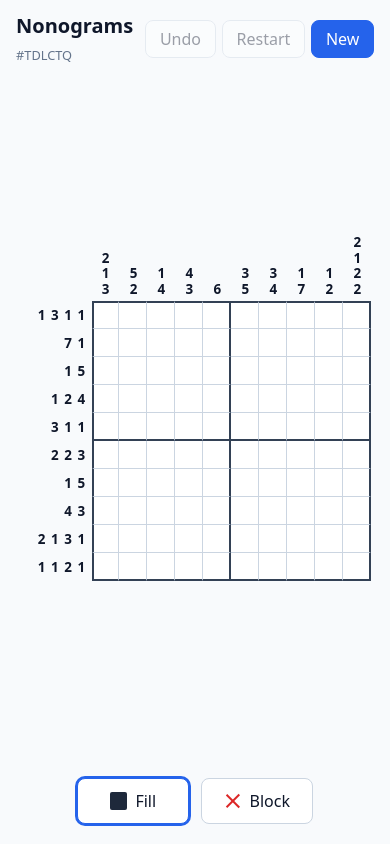
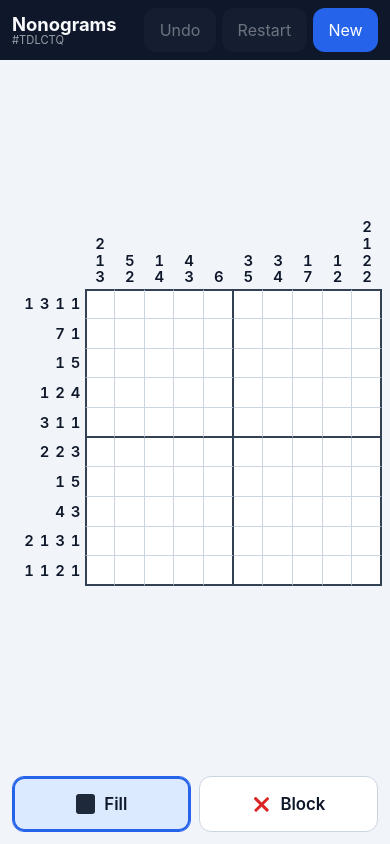
Before and after one commit to acroca/pwagames, a website built with Vite: page index.html in a window 390 px wide. Built offline with nearby package versions, Linux system fonts and the light colour scheme.

Commit message:
Target iPhone touch interaction only
- Remove right-click, keyboard shortcuts and hover highlighting
- Single-finger drawing; extra touches ignored; highlight touched row/column clues
- Lock the page: no zoom, rubber-band scrolling, text selection or callouts
- Full-width board, 44px+ tap targets, thumb-reach tool switch
- Dark app bar under the iOS translucent status bar; safe-area insets

Co-authored-by: Copilot <223556219+Copilot@users.noreply.github.com>

```diff
--- a/index.html
+++ b/index.html
@@ -2,10 +2,12 @@
 <html lang="en">
   <head>
     <meta charset="UTF-8" />
-    <meta name="viewport" content="width=device-width, initial-scale=1.0, viewport-fit=cover" />
+    <meta name="viewport" content="width=device-width, initial-scale=1, maximum-scale=1, user-scalable=no, viewport-fit=cover" />
     <meta name="description" content="Logic picture puzzles. Every puzzle is solvable without guessing." />
     <meta name="theme-color" content="#0f172a" />
+    <meta name="mobile-web-app-capable" content="yes" />
     <meta name="apple-mobile-web-app-capable" content="yes" />
+    <meta name="apple-mobile-web-app-title" content="Nonograms" />
     <meta name="apple-mobile-web-app-status-bar-style" content="black-translucent" />
     <link rel="icon" href="/favicon.svg" type="image/svg+xml" />
     <link rel="apple-touch-icon" href="/apple-touch-icon.png" />
@@ -15,9 +17,9 @@
     <header class="topbar">
       <h1>Nonograms <span id="puzzle-id" class="puzzle-id"></span></h1>
       <nav class="actions">
-        <button id="undo" type="button" title="Undo (Ctrl+Z)">Undo</button>
-        <button id="restart" type="button" title="Clear the board">Restart</button>
-        <button id="new" type="button" class="primary" title="Generate a new puzzle">New</button>
+        <button id="undo" type="button">Undo</button>
+        <button id="restart" type="button">Restart</button>
+        <button id="new" type="button" class="primary">New</button>
       </nav>
     </header>
     <main>
@@ -25,10 +27,10 @@
       <p id="status" class="status" role="status" aria-live="polite"></p>
     </main>
     <footer class="toolbar" role="toolbar" aria-label="Tool">
-      <button type="button" class="tool" data-tool="1" aria-pressed="true" title="Fill squares (F)">
+      <button type="button" class="tool" data-tool="1" aria-pressed="true">
         <span class="tool-icon fill-icon" aria-hidden="true"></span>Fill
       </button>
-      <button type="button" class="tool" data-tool="2" aria-pressed="false" title="Mark blocked squares (X)">
+      <button type="button" class="tool" data-tool="2" aria-pressed="false">
         <span class="tool-icon cross-icon" aria-hidden="true"></span>Block
       </button>
     </footer>
--- a/src/main.ts
+++ b/src/main.ts
@@ -146,26 +146,34 @@ function applyStroke(r: number, c: number) {
   }
 }
 
+function highlightLines(r: number | null, c: number | null) {
+  rowClueEls.forEach((x, i) => x.classList.toggle('active', i === r));
+  colClueEls.forEach((x, i) => x.classList.toggle('active', i === c));
+}
+
+// Touch drawing: one finger paints; extra fingers are ignored. The finger
+// hides the cell, so the touched row/column clues are highlighted instead.
 boardEl.addEventListener('pointerdown', (e) => {
-  if (state.solved || stroke) return;
+  if (state.solved || stroke || !e.isPrimary) return;
   const target = cellAt(e.clientX, e.clientY);
   if (!target) return;
   e.preventDefault();
-  // Right click (or pen eraser button) always marks blocked cells.
-  const strokeTool: Tool = e.button === 2 || e.button === 5 ? CROSS : tool;
   stroke = {
-    stroke: new Stroke(SIZE, target.row, target.col, state.cells, strokeTool),
+    stroke: new Stroke(SIZE, target.row, target.col, state.cells, tool),
     pointerId: e.pointerId,
     before: [...state.cells],
     changed: false,
   };
+  highlightLines(target.row, target.col);
   applyStroke(target.row, target.col);
 });
 
 window.addEventListener('pointermove', (e) => {
   if (!stroke || e.pointerId !== stroke.pointerId) return;
   const target = cellAt(e.clientX, e.clientY);
-  if (target) applyStroke(target.row, target.col);
+  if (!target) return;
+  highlightLines(target.row, target.col);
+  applyStroke(target.row, target.col);
 });
 
 function endStroke(e: PointerEvent) {
@@ -175,22 +183,10 @@ function endStroke(e: PointerEvent) {
     commit();
   }
   stroke = null;
+  highlightLines(null, null);
 }
 window.addEventListener('pointerup', endStroke);
 window.addEventListener('pointercancel', endStroke);
-boardEl.addEventListener('contextmenu', (e) => e.preventDefault());
-
-boardEl.addEventListener('pointerover', (e) => {
-  const el = e.target as HTMLElement;
-  if (!el.classList.contains('cell')) return;
-  const r = Number(el.dataset.row);
-  const c = Number(el.dataset.col);
-  rowClueEls.forEach((x, i) => x.classList.toggle('active', i === r));
-  colClueEls.forEach((x, i) => x.classList.toggle('active', i === c));
-});
-boardEl.addEventListener('pointerleave', () => {
-  [...rowClueEls, ...colClueEls].forEach((x) => x.classList.remove('active'));
-});
 
 function undo() {
   const prev = history.pop();
@@ -218,15 +214,4 @@ newBtn.addEventListener('click', () => {
   buildBoard();
 });
 
-window.addEventListener('keydown', (e) => {
-  if ((e.ctrlKey || e.metaKey) && e.key.toLowerCase() === 'z') {
-    e.preventDefault();
-    undo();
-  } else if (e.key === 'f' || e.key === '1') {
-    setTool(FILL);
-  } else if (e.key === 'x' || e.key === '2') {
-    setTool(CROSS);
-  }
-});
-
 buildBoard();
--- a/src/style.css
+++ b/src/style.css
@@ -1,6 +1,6 @@
 :root {
   color-scheme: light dark;
-  --bg: #f8fafc;
+  --bg: #f1f5f9;
   --fg: #0f172a;
   --muted: #64748b;
   --surface: #ffffff;
@@ -12,13 +12,28 @@
   --accent-fg: #ffffff;
   --highlight: #dbeafe;
   --done: #94a3b8;
+  /* App bar sits under the iOS status bar, whose text is always white. */
+  --bar: #0f172a;
+  --bar-fg: #f8fafc;
+  --bar-btn: #1e293b;
 
-  /* Row clues take 2.6 cells of width, column clues 3 cells of height. */
-  --cell: min(calc((100vw - 2rem) / 12.8), calc((100dvh - 12rem) / 13.2), 44px);
+  --safe-top: env(safe-area-inset-top, 0px);
+  --safe-bottom: env(safe-area-inset-bottom, 0px);
+  --safe-left: env(safe-area-inset-left, 0px);
+  --safe-right: env(safe-area-inset-right, 0px);
 
-  font-family: system-ui, -apple-system, 'Segoe UI', Roboto, sans-serif;
+  /* Board fills the screen width: 10 cells + 2.6 cells of row clues. Height
+     budget leaves room for the app bar, status line and toolbar. */
+  --cell: min(
+    calc((100vw - var(--safe-left) - var(--safe-right) - 1rem) / 12.6),
+    calc((100dvh - var(--safe-top) - var(--safe-bottom) - 11rem) / 13)
+  );
+
+  font-family: -apple-system, system-ui, sans-serif;
   background: var(--bg);
   color: var(--fg);
+  -webkit-text-size-adjust: 100%;
+  touch-action: manipulation;
 }
 
 @media (prefers-color-scheme: dark) {
@@ -34,6 +49,8 @@
     --accent: #3b82f6;
     --highlight: #1e3a8a;
     --done: #475569;
+    --bar: #020617;
+    --bar-btn: #1e293b;
   }
 }
 
@@ -41,42 +58,44 @@
   box-sizing: border-box;
 }
 
+/* Lock the page in place: no rubber-band scrolling, zooming or text callouts. */
 html,
 body {
   margin: 0;
   height: 100%;
+  overflow: hidden;
+  overscroll-behavior: none;
 }
 
 body {
+  position: fixed;
+  inset: 0;
   display: flex;
   flex-direction: column;
-  min-height: 100dvh;
-  padding: env(safe-area-inset-top) env(safe-area-inset-right) env(safe-area-inset-bottom)
-    env(safe-area-inset-left);
+  padding: 0 var(--safe-right) 0 var(--safe-left);
   -webkit-tap-highlight-color: transparent;
+  -webkit-touch-callout: none;
+  -webkit-user-select: none;
   user-select: none;
-  -webkit-user-select: none;
 }
 
 button {
   font: inherit;
   color: inherit;
+  min-height: 44px;
   background: var(--surface);
   border: 1px solid var(--line);
-  border-radius: 0.5rem;
-  padding: 0.45rem 0.85rem;
-  cursor: pointer;
+  border-radius: 0.75rem;
+  padding: 0 0.9rem;
+  transition: transform 0.08s;
+}
+
+button:active:not(:disabled) {
+  transform: scale(0.95);
 }
 
 button:disabled {
   opacity: 0.4;
-  cursor: default;
-}
-
-button.primary {
-  background: var(--accent);
-  border-color: var(--accent);
-  color: var(--accent-fg);
 }
 
 .topbar {
@@ -84,18 +103,34 @@ button.primary {
   align-items: center;
   justify-content: space-between;
   gap: 0.5rem;
-  padding: 0.75rem 1rem;
+  margin: 0 calc(-1 * var(--safe-right)) 0 calc(-1 * var(--safe-left));
+  padding: calc(var(--safe-top) + 0.5rem) calc(var(--safe-right) + 0.75rem) 0.5rem
+    calc(var(--safe-left) + 0.75rem);
+  background: var(--bar);
+  color: var(--bar-fg);
 }
 
 .topbar h1 {
   margin: 0;
-  font-size: 1.25rem;
+  font-size: 1.15rem;
+  line-height: 1.1;
+}
+
+.topbar button {
+  background: var(--bar-btn);
+  border-color: transparent;
+}
+
+.topbar button.primary {
+  background: var(--accent);
+  color: var(--accent-fg);
 }
 
 .puzzle-id {
-  font-size: 0.8rem;
+  display: block;
+  font-size: 0.7rem;
   font-weight: normal;
-  color: var(--muted);
+  opacity: 0.6;
 }
 
 .actions {
@@ -109,7 +144,7 @@ main {
   flex-direction: column;
   align-items: center;
   justify-content: center;
-  padding: 0 1rem;
+  min-height: 0;
 }
 
 .board {
@@ -122,10 +157,11 @@ main {
 .clue {
   display: flex;
   gap: calc(var(--cell) * 0.2);
-  font-size: calc(var(--cell) * 0.48);
+  font-size: calc(var(--cell) * 0.5);
   font-variant-numeric: tabular-nums;
   font-weight: 600;
-  border-radius: 0.25rem;
+  border-radius: 0.3rem;
+  transition: background-color 0.1s;
 }
 
 .col-clue {
@@ -133,14 +169,14 @@ main {
   justify-content: flex-end;
   align-items: center;
   gap: 0;
-  padding-bottom: 0.25rem;
-  line-height: 1.15;
+  padding-bottom: 0.2rem;
+  line-height: 1.12;
 }
 
 .row-clue {
   justify-content: flex-end;
   align-items: center;
-  padding-right: 0.4rem;
+  padding-right: 0.3rem;
 }
 
 .clue.active {
@@ -156,7 +192,6 @@ main {
   background: var(--surface);
   border-right: 1px solid var(--line);
   border-bottom: 1px solid var(--line);
-  cursor: pointer;
 }
 
 /* Thick lines every 5 cells and around the board. */
@@ -200,9 +235,6 @@ main {
   transform: rotate(-45deg);
 }
 
-.board.solved .cell {
-  cursor: default;
-}
 .board.solved .cell.crossed::before,
 .board.solved .cell.crossed::after {
   display: none;
@@ -221,43 +253,45 @@ main {
 
 .status {
   min-height: 1.5em;
-  margin: 1rem 0 0;
+  margin: 0.75rem 0 0;
   font-size: 1.25rem;
   font-weight: 600;
 }
 
+/* Segmented tool switch within thumb reach. */
 .toolbar {
   display: flex;
-  justify-content: center;
-  gap: 0.75rem;
-  padding: 0.75rem 1rem 1.25rem;
+  gap: 0.5rem;
+  padding: 0.5rem 0.75rem calc(var(--safe-bottom) + 0.75rem);
 }
 
 .tool {
+  flex: 1;
   display: flex;
   align-items: center;
-  gap: 0.5rem;
-  min-width: 7rem;
   justify-content: center;
-  padding: 0.7rem 1.1rem;
-  font-size: 1rem;
+  gap: 0.6rem;
+  min-height: 56px;
+  font-size: 1.05rem;
+  font-weight: 600;
 }
 
 .tool[aria-pressed='true'] {
   border-color: var(--accent);
-  box-shadow: 0 0 0 2px var(--accent);
+  box-shadow: inset 0 0 0 2px var(--accent);
+  background: var(--highlight);
 }
 
 .tool-icon {
   position: relative;
   display: inline-block;
-  width: 1.1rem;
-  height: 1.1rem;
+  width: 1.2rem;
+  height: 1.2rem;
 }
 
 .fill-icon {
   background: var(--fill);
-  border-radius: 2px;
+  border-radius: 3px;
 }
 
 .cross-icon::before,
@@ -267,9 +301,10 @@ main {
   left: 0;
   right: 0;
   top: 50%;
-  height: 2px;
-  margin-top: -1px;
+  height: 2.5px;
+  margin-top: -1.25px;
   background: var(--cross);
+  border-radius: 1px;
 }
 .cross-icon::before {
   transform: rotate(45deg);
```
Also changed, not shown: README.md.
